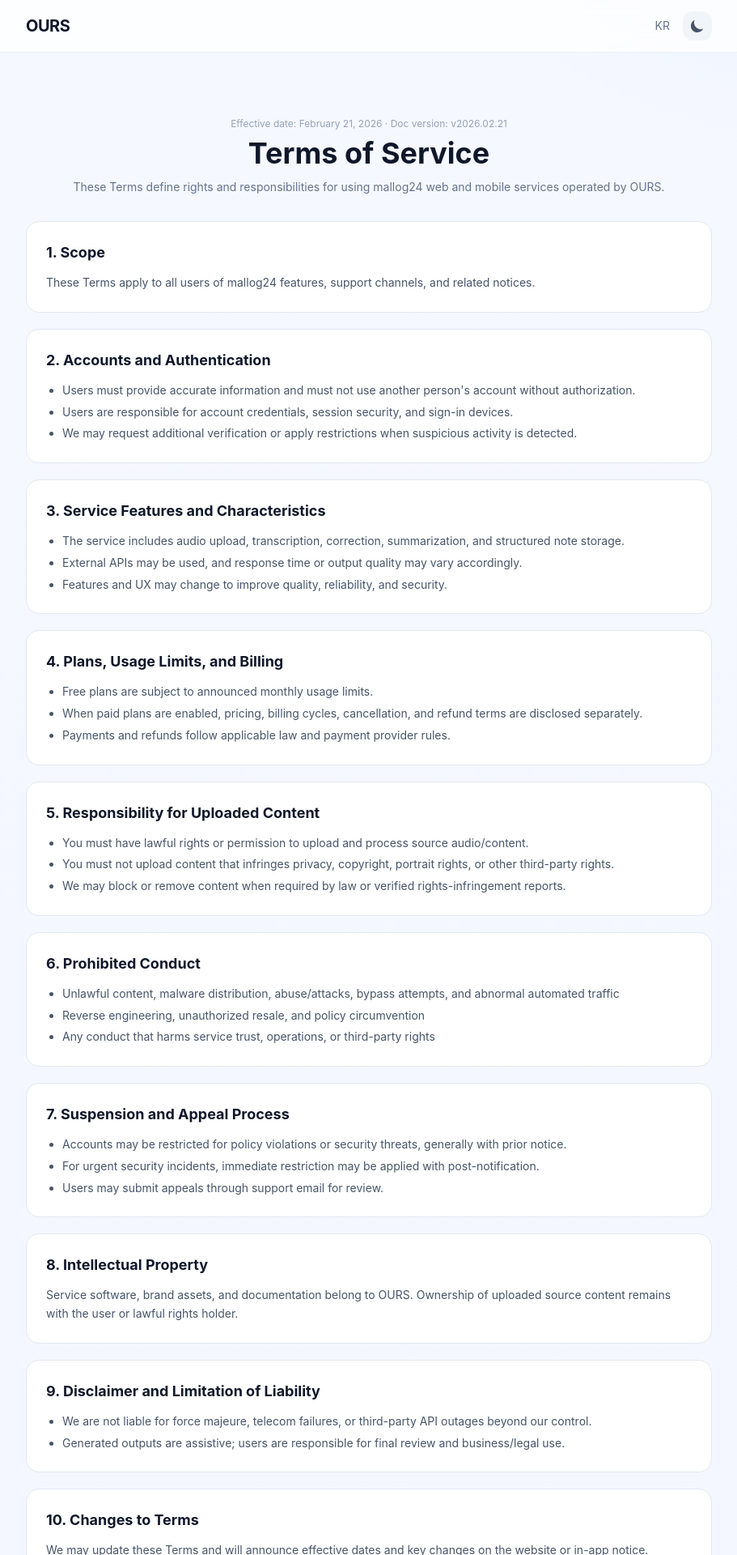
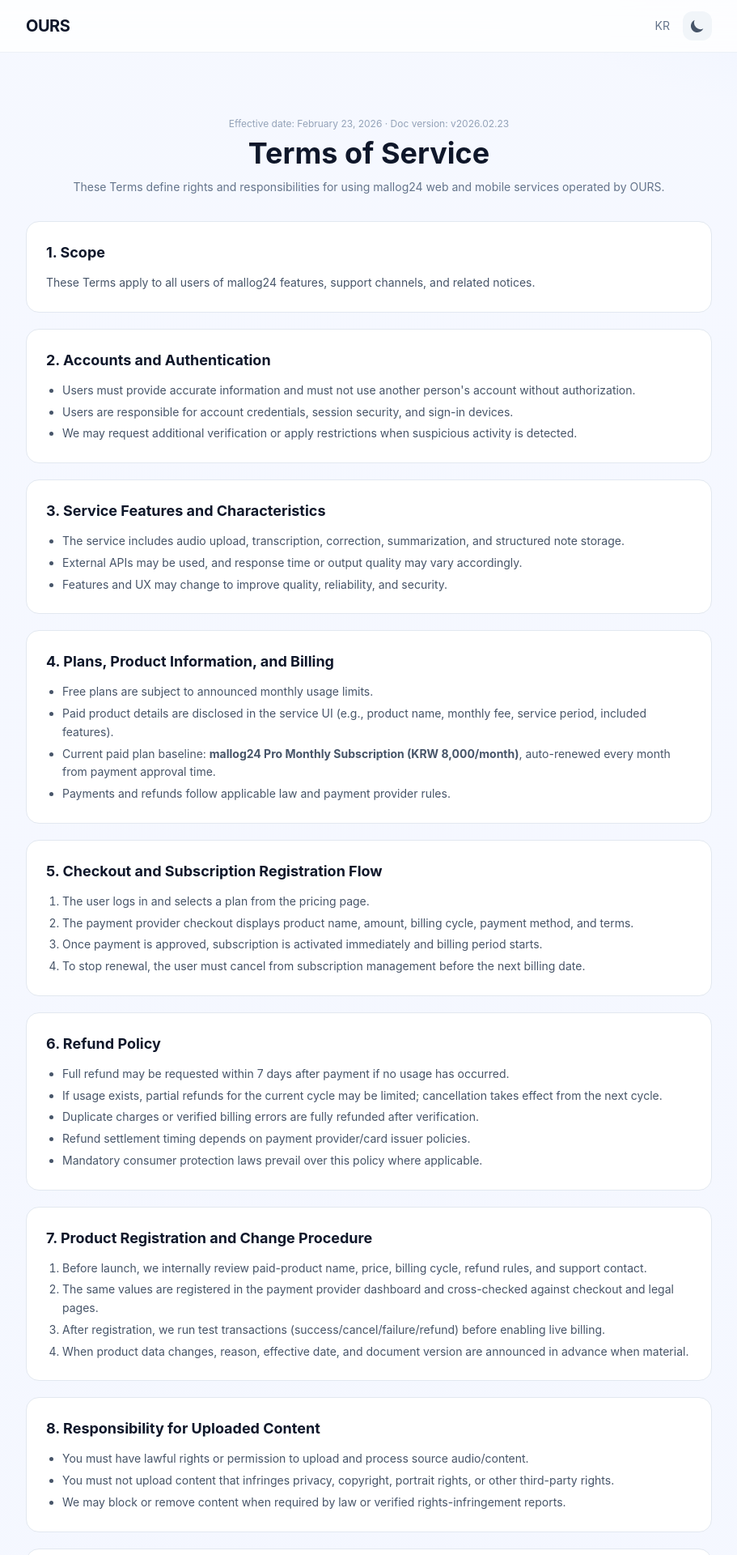
Before and after one commit to hyunw2o/ours-homepage, a Next.js app: page /terms-en in a window 1280 px wide. Shown: the top 1920 px of the page at 81% size, without its empty margins (184-1095 px from the left). Built offline with nearby package versions, Linux system fonts and the light colour scheme; a web font is replaced by a local one.

Commit message:
docs(legal): add refund and product registration policy details

```diff
--- a/pages/company-policy-en.js
+++ b/pages/company-policy-en.js
@@ -1,7 +1,7 @@
 import Head from 'next/head'
 import Link from 'next/link'
 
-const LEGAL_DOC_VERSION = process.env.NEXT_PUBLIC_LEGAL_DOC_VERSION || 'v2026.02.21'
+const LEGAL_DOC_VERSION = process.env.NEXT_PUBLIC_LEGAL_DOC_VERSION || 'v2026.02.23'
 
 function ThemeToggle({ darkMode, setDarkMode }) {
   return (
@@ -58,7 +58,7 @@
       <main className="py-14 sm:py-20">
         <div className="max-w-4xl mx-auto px-6 space-y-5">
           <div className="text-center mb-8">
-            <p className="text-xs text-slate-400 dark:text-slate-500 mb-2">Last updated: February 21, 2026 · Doc version: {LEGAL_DOC_VERSION}</p>
+            <p className="text-xs text-slate-400 dark:text-slate-500 mb-2">Last updated: February 23, 2026 · Doc version: {LEGAL_DOC_VERSION}</p>
             <h1 className="text-3xl sm:text-4xl font-bold text-slate-900 dark:text-white">Company Policy</h1>
             <p className="text-sm text-slate-500 dark:text-slate-400 mt-3">
               OURS operates mallog24 under clear standards for reliability, security, and responsible AI use.
@@ -104,7 +104,16 @@
             </ul>
           </Section>
 
-          <Section title="6. Support and Policy Communication">
+          <Section title="6. Paid Product Registration and Change Governance">
+            <ol className="list-decimal pl-5 space-y-1">
+              <li>Before launch/change, we finalize product name, price, billing cycle, refund rules, and support contact as mandatory fields.</li>
+              <li>We cross-check that payment-provider dashboard values match pricing and legal pages.</li>
+              <li>Live billing is enabled only after test transactions (success/cancel/failure/refund) and log verification pass.</li>
+              <li>Any material change is announced with reason, effective date, and document version.</li>
+            </ol>
+          </Section>
+
+          <Section title="7. Support and Policy Communication">
             <ul className="list-disc pl-5 space-y-1">
               <li>Support contact: ours113814@gmail.com</li>
               <li>Major policy, feature, or incident notices are provided on web pages or in-app alerts.</li>
--- a/pages/company-policy.js
+++ b/pages/company-policy.js
@@ -1,7 +1,7 @@
 import Head from 'next/head'
 import Link from 'next/link'
 
-const LEGAL_DOC_VERSION = process.env.NEXT_PUBLIC_LEGAL_DOC_VERSION || 'v2026.02.21'
+const LEGAL_DOC_VERSION = process.env.NEXT_PUBLIC_LEGAL_DOC_VERSION || 'v2026.02.23'
 
 function ThemeToggle({ darkMode, setDarkMode }) {
   return (
@@ -58,7 +58,7 @@
       <main className="py-14 sm:py-20">
         <div className="max-w-4xl mx-auto px-6 space-y-5">
           <div className="text-center mb-8">
-            <p className="text-xs text-slate-400 dark:text-slate-500 mb-2">최종 업데이트: 2026년 2월 21일 · 문서 버전: {LEGAL_DOC_VERSION}</p>
+            <p className="text-xs text-slate-400 dark:text-slate-500 mb-2">최종 업데이트: 2026년 2월 23일 · 문서 버전: {LEGAL_DOC_VERSION}</p>
             <h1 className="text-3xl sm:text-4xl font-bold text-slate-900 dark:text-white">회사 정책</h1>
             <p className="text-sm text-slate-500 dark:text-slate-400 mt-3">
               OURS는 mallog24 서비스를 신뢰성, 보안성, 책임성 기준으로 운영합니다.
@@ -104,7 +104,16 @@
             </ul>
           </Section>
 
-          <Section title="6. 고객지원 및 정책 고지">
+          <Section title="6. 유료상품 등록 및 변경 거버넌스">
+            <ol className="list-decimal pl-5 space-y-1">
+              <li>유료상품 신설/변경 시 상품명, 가격, 결제주기, 환불기준, 문의처를 표준 항목으로 확정합니다.</li>
+              <li>결제대행사 관리자 콘솔과 서비스 화면(요금제/약관)에 동일 항목이 반영됐는지 교차 검증합니다.</li>
+              <li>실결제 오픈 전 테스트 결제(승인/취소/실패/환불)와 로그 검증을 완료해야 합니다.</li>
+              <li>변경 사항은 문서 버전과 시행일을 포함해 공지하며, 주요 변경은 사전 고지합니다.</li>
+            </ol>
+          </Section>
+
+          <Section title="7. 고객지원 및 정책 고지">
             <ul className="list-disc pl-5 space-y-1">
               <li>문의 채널: ours113814@gmail.com</li>
               <li>정책 변경, 기능 변경, 장애 공지는 웹페이지 또는 앱 공지로 안내합니다.</li>
--- a/pages/terms-en.js
+++ b/pages/terms-en.js
@@ -1,7 +1,7 @@
 import Head from 'next/head'
 import Link from 'next/link'
 
-const LEGAL_DOC_VERSION = process.env.NEXT_PUBLIC_LEGAL_DOC_VERSION || 'v2026.02.21'
+const LEGAL_DOC_VERSION = process.env.NEXT_PUBLIC_LEGAL_DOC_VERSION || 'v2026.02.23'
 
 function ThemeToggle({ darkMode, setDarkMode }) {
   return (
@@ -58,7 +58,7 @@
       <main className="py-14 sm:py-20">
         <div className="max-w-4xl mx-auto px-6 space-y-5">
           <div className="text-center mb-8">
-            <p className="text-xs text-slate-400 dark:text-slate-500 mb-2">Effective date: February 21, 2026 · Doc version: {LEGAL_DOC_VERSION}</p>
+            <p className="text-xs text-slate-400 dark:text-slate-500 mb-2">Effective date: February 23, 2026 · Doc version: {LEGAL_DOC_VERSION}</p>
             <h1 className="text-3xl sm:text-4xl font-bold text-slate-900 dark:text-white">Terms of Service</h1>
             <p className="text-sm text-slate-500 dark:text-slate-400 mt-3">
               These Terms define rights and responsibilities for using mallog24 web and mobile services operated by OURS.
@@ -85,15 +85,44 @@
             </ul>
           </Section>
 
-          <Section title="4. Plans, Usage Limits, and Billing">
+          <Section title="4. Plans, Product Information, and Billing">
             <ul className="list-disc pl-5 space-y-1">
               <li>Free plans are subject to announced monthly usage limits.</li>
-              <li>When paid plans are enabled, pricing, billing cycles, cancellation, and refund terms are disclosed separately.</li>
+              <li>Paid product details are disclosed in the service UI (e.g., product name, monthly fee, service period, included features).</li>
+              <li>Current paid plan baseline: <strong>mallog24 Pro Monthly Subscription (KRW 8,000/month)</strong>, auto-renewed every month from payment approval time.</li>
               <li>Payments and refunds follow applicable law and payment provider rules.</li>
             </ul>
           </Section>
 
-          <Section title="5. Responsibility for Uploaded Content">
+          <Section title="5. Checkout and Subscription Registration Flow">
+            <ol className="list-decimal pl-5 space-y-1">
+              <li>The user logs in and selects a plan from the pricing page.</li>
+              <li>The payment provider checkout displays product name, amount, billing cycle, payment method, and terms.</li>
+              <li>Once payment is approved, subscription is activated immediately and billing period starts.</li>
+              <li>To stop renewal, the user must cancel from subscription management before the next billing date.</li>
+            </ol>
+          </Section>
+
+          <Section title="6. Refund Policy">
+            <ul className="list-disc pl-5 space-y-1">
+              <li>Full refund may be requested within 7 days after payment if no usage has occurred.</li>
+              <li>If usage exists, partial refunds for the current cycle may be limited; cancellation takes effect from the next cycle.</li>
+              <li>Duplicate charges or verified billing errors are fully refunded after verification.</li>
+              <li>Refund settlement timing depends on payment provider/card issuer policies.</li>
+              <li>Mandatory consumer protection laws prevail over this policy where applicable.</li>
+            </ul>
+          </Section>
+
+          <Section title="7. Product Registration and Change Procedure">
+            <ol className="list-decimal pl-5 space-y-1">
+              <li>Before launch, we internally review paid-product name, price, billing cycle, refund rules, and support contact.</li>
+              <li>The same values are registered in the payment provider dashboard and cross-checked against checkout and legal pages.</li>
+              <li>After registration, we run test transactions (success/cancel/failure/refund) before enabling live billing.</li>
+              <li>When product data changes, reason, effective date, and document version are announced in advance when material.</li>
+            </ol>
+          </Section>
+
+          <Section title="8. Responsibility for Uploaded Content">
             <ul className="list-disc pl-5 space-y-1">
               <li>You must have lawful rights or permission to upload and process source audio/content.</li>
               <li>You must not upload content that infringes privacy, copyright, portrait rights, or other third-party rights.</li>
@@ -101,7 +130,7 @@
             </ul>
           </Section>
 
-          <Section title="6. Prohibited Conduct">
+          <Section title="9. Prohibited Conduct">
             <ul className="list-disc pl-5 space-y-1">
               <li>Unlawful content, malware distribution, abuse/attacks, bypass attempts, and abnormal automated traffic</li>
               <li>Reverse engineering, unauthorized resale, and policy circumvention</li>
@@ -109,7 +138,7 @@
             </ul>
           </Section>
 
-          <Section title="7. Suspension and Appeal Process">
+          <Section title="10. Suspension and Appeal Process">
             <ul className="list-disc pl-5 space-y-1">
               <li>Accounts may be restricted for policy violations or security threats, generally with prior notice.</li>
               <li>For urgent security incidents, immediate restriction may be applied with post-notification.</li>
@@ -117,24 +146,24 @@
             </ul>
           </Section>
 
-          <Section title="8. Intellectual Property">
+          <Section title="11. Intellectual Property">
             <p>
               Service software, brand assets, and documentation belong to OURS. Ownership of uploaded source content remains with the user or lawful rights holder.
             </p>
           </Section>
 
-          <Section title="9. Disclaimer and Limitation of Liability">
+          <Section title="12. Disclaimer and Limitation of Liability">
             <ul className="list-disc pl-5 space-y-1">
               <li>We are not liable for force majeure, telecom failures, or third-party API outages beyond our control.</li>
               <li>Generated outputs are assistive; users are responsible for final review and business/legal use.</li>
             </ul>
           </Section>
 
-          <Section title="10. Changes to Terms">
+          <Section title="13. Changes to Terms">
             <p>We may update these Terms and will announce effective dates and key changes on the website or in-app notice.</p>
           </Section>
 
-          <Section title="11. Governing Law and Contact">
+          <Section title="14. Governing Law and Contact">
             <p>These Terms are governed by the laws of the Republic of Korea.</p>
             <p className="mt-2">Contact: ours113814@gmail.com</p>
           </Section>
--- a/pages/terms.js
+++ b/pages/terms.js
@@ -1,7 +1,7 @@
 import Head from 'next/head'
 import Link from 'next/link'
 
-const LEGAL_DOC_VERSION = process.env.NEXT_PUBLIC_LEGAL_DOC_VERSION || 'v2026.02.21'
+const LEGAL_DOC_VERSION = process.env.NEXT_PUBLIC_LEGAL_DOC_VERSION || 'v2026.02.23'
 
 function ThemeToggle({ darkMode, setDarkMode }) {
   return (
@@ -58,7 +58,7 @@
       <main className="py-14 sm:py-20">
         <div className="max-w-4xl mx-auto px-6 space-y-5">
           <div className="text-center mb-8">
-            <p className="text-xs text-slate-400 dark:text-slate-500 mb-2">시행일: 2026년 2월 21일 · 문서 버전: {LEGAL_DOC_VERSION}</p>
+            <p className="text-xs text-slate-400 dark:text-slate-500 mb-2">시행일: 2026년 2월 23일 · 문서 버전: {LEGAL_DOC_VERSION}</p>
             <h1 className="text-3xl sm:text-4xl font-bold text-slate-900 dark:text-white">이용약관</h1>
             <p className="text-sm text-slate-500 dark:text-slate-400 mt-3">
               본 약관은 OURS가 제공하는 mallog24 서비스의 이용 조건, 권리, 책임을 규정합니다.
@@ -85,15 +85,44 @@
             </ul>
           </Section>
 
-          <Section title="4. 요금제, 사용량, 결제">
+          <Section title="4. 요금제, 상품 정보, 결제">
             <ul className="list-disc pl-5 space-y-1">
               <li>무료 플랜은 공지된 월간 한도 내에서 제공됩니다.</li>
-              <li>유료 결제 기능 도입 시 가격, 과금 주기, 해지/환불 기준을 별도 고지합니다.</li>
+              <li>유료 상품 기본 정보는 서비스 화면에 명시합니다. (예: 상품명, 월 이용요금, 이용기간, 제공기능)</li>
+              <li>현재 기준 유료 상품은 <strong>mallog24 Pro 월간 구독(월 8,000원)</strong>이며, 결제 승인 시점부터 1개월 단위로 자동 갱신됩니다.</li>
               <li>결제 및 환불은 관련 법령과 결제사 정책을 따릅니다.</li>
             </ul>
           </Section>
 
-          <Section title="5. 이용자 업로드 자료에 대한 책임">
+          <Section title="5. 결제 및 구독 등록 절차">
+            <ol className="list-decimal pl-5 space-y-1">
+              <li>이용자는 로그인 후 요금제 페이지에서 상품을 선택합니다.</li>
+              <li>결제 대행사 체크아웃 화면에서 상품명, 금액, 과금주기, 결제수단, 약관 내용을 확인합니다.</li>
+              <li>결제 승인 시 구독이 즉시 활성화되며, 결제 내역 기준으로 이용기간이 산정됩니다.</li>
+              <li>다음 결제일부터 중단하려면 결제 주기 종료 전에 구독 관리 메뉴에서 해지해야 합니다.</li>
+            </ol>
+          </Section>
+
+          <Section title="6. 환불 규정">
+            <ul className="list-disc pl-5 space-y-1">
+              <li>결제 후 7일 이내, 사용 이력이 없는 경우 전액 환불을 요청할 수 있습니다.</li>
+              <li>결제 후 사용 이력이 있는 경우 당월 이용분에 대한 부분 환불은 제한될 수 있으며, 해지는 다음 결제일부터 반영됩니다.</li>
+              <li>중복 결제, 시스템 오류 등 명백한 과오금은 확인 후 전액 환불합니다.</li>
+              <li>환불 처리 소요기간은 결제사·카드사 정책에 따라 달라질 수 있습니다.</li>
+              <li>전자상거래법 등 관련 법령이 본 규정보다 우선하는 경우 해당 법령을 따릅니다.</li>
+            </ul>
+          </Section>
+
+          <Section title="7. 상품 등록 및 변경 절차">
+            <ol className="list-decimal pl-5 space-y-1">
+              <li>회사는 유료 상품 출시 전 상품명, 가격, 결제주기, 환불기준, 문의처를 내부 검토합니다.</li>
+              <li>결제대행사(PG) 관리자 콘솔에 동일 정보를 등록하고, 체크아웃 화면 표시값과 약관 문구 일치 여부를 확인합니다.</li>
+              <li>등록 완료 후 테스트 결제(승인/취소/실패/환불)를 검증한 다음 실제 결제를 활성화합니다.</li>
+              <li>상품 정보 변경 시 변경 사유, 적용일, 버전을 함께 고지하며 주요 변경은 사전 안내합니다.</li>
+            </ol>
+          </Section>
+
+          <Section title="8. 이용자 업로드 자료에 대한 책임">
             <ul className="list-disc pl-5 space-y-1">
               <li>이용자는 업로드 자료에 대해 적법한 권리를 보유하거나 사용 허가를 받아야 합니다.</li>
               <li>타인의 저작권, 초상권, 개인정보 등 권리를 침해하는 자료 업로드를 금지합니다.</li>
@@ -101,7 +130,7 @@
             </ul>
           </Section>
 
-          <Section title="6. 금지 행위">
+          <Section title="9. 금지 행위">
             <ul className="list-disc pl-5 space-y-1">
               <li>불법·유해 콘텐츠 업로드, 악성코드 유포, 서비스 공격/우회, 비정상 자동화 트래픽</li>
               <li>서비스 역설계, 무단 재판매, 운영 정책 우회</li>
@@ -109,7 +138,7 @@
             </ul>
           </Section>
 
-          <Section title="7. 이용 제한 및 이의 절차">
+          <Section title="10. 이용 제한 및 이의 절차">
             <ul className="list-disc pl-5 space-y-1">
               <li>약관 위반 또는 보안 위협이 확인되면 사전 통지 후 이용을 제한할 수 있습니다.</li>
               <li>긴급 보안 이슈의 경우 사후 통지 방식으로 즉시 제한할 수 있습니다.</li>
@@ -117,24 +146,24 @@
             </ul>
           </Section>
 
-          <Section title="8. 지식재산권">
+          <Section title="11. 지식재산권">
             <p>
               서비스 소프트웨어, 디자인, 상표, 문서에 관한 권리는 회사에 있습니다. 이용자가 업로드한 원본 콘텐츠의 권리는 이용자 또는 원권리자에게 있습니다.
             </p>
           </Section>
 
-          <Section title="9. 면책 및 책임 제한">
+          <Section title="12. 면책 및 책임 제한">
             <ul className="list-disc pl-5 space-y-1">
               <li>천재지변, 통신장애, 외부 API 장애 등 회사가 통제할 수 없는 사유에 대해 책임이 제한될 수 있습니다.</li>
               <li>전사·요약 결과는 보조 도구이며, 최종 확인과 활용 책임은 이용자에게 있습니다.</li>
             </ul>
           </Section>
 
-          <Section title="10. 약관 변경 및 고지">
+          <Section title="13. 약관 변경 및 고지">
             <p>약관 변경 시 적용일자, 변경 사유, 주요 변경사항을 서비스 화면 또는 웹페이지로 안내합니다.</p>
           </Section>
 
-          <Section title="11. 준거법 및 문의">
+          <Section title="14. 준거법 및 문의">
             <p>본 약관은 대한민국 법령을 준거법으로 하며, 문의는 아래 이메일로 접수합니다.</p>
             <p className="mt-2">문의: ours113814@gmail.com</p>
           </Section>
```
